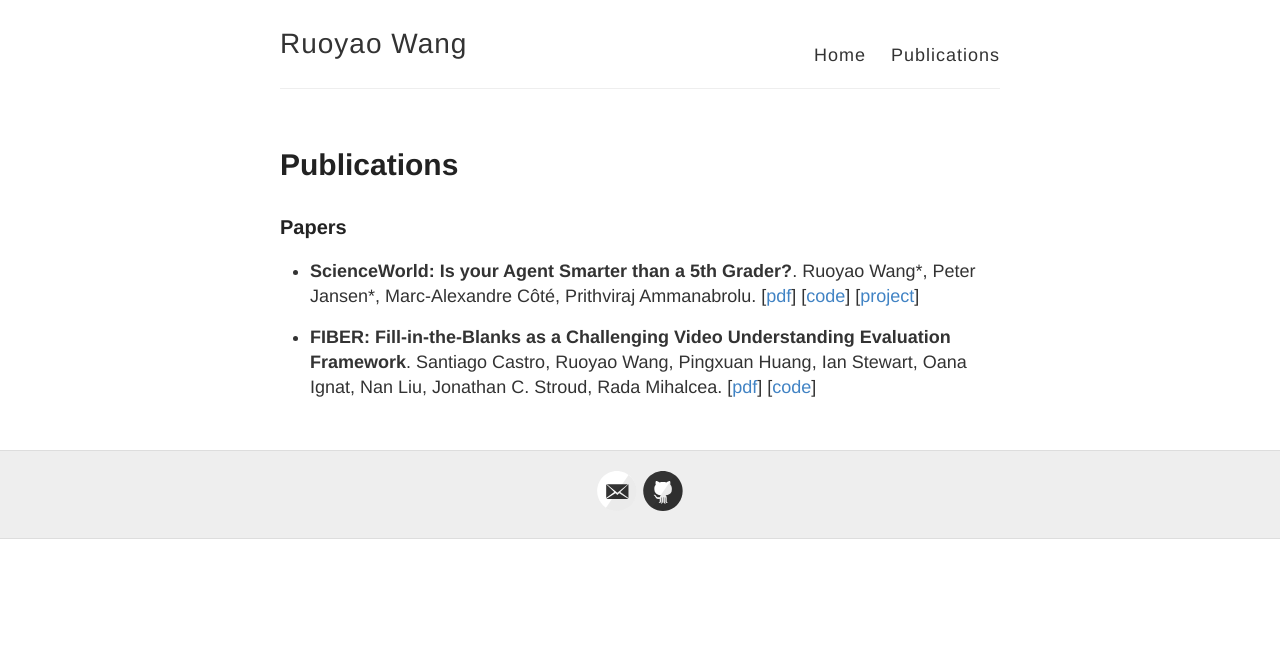
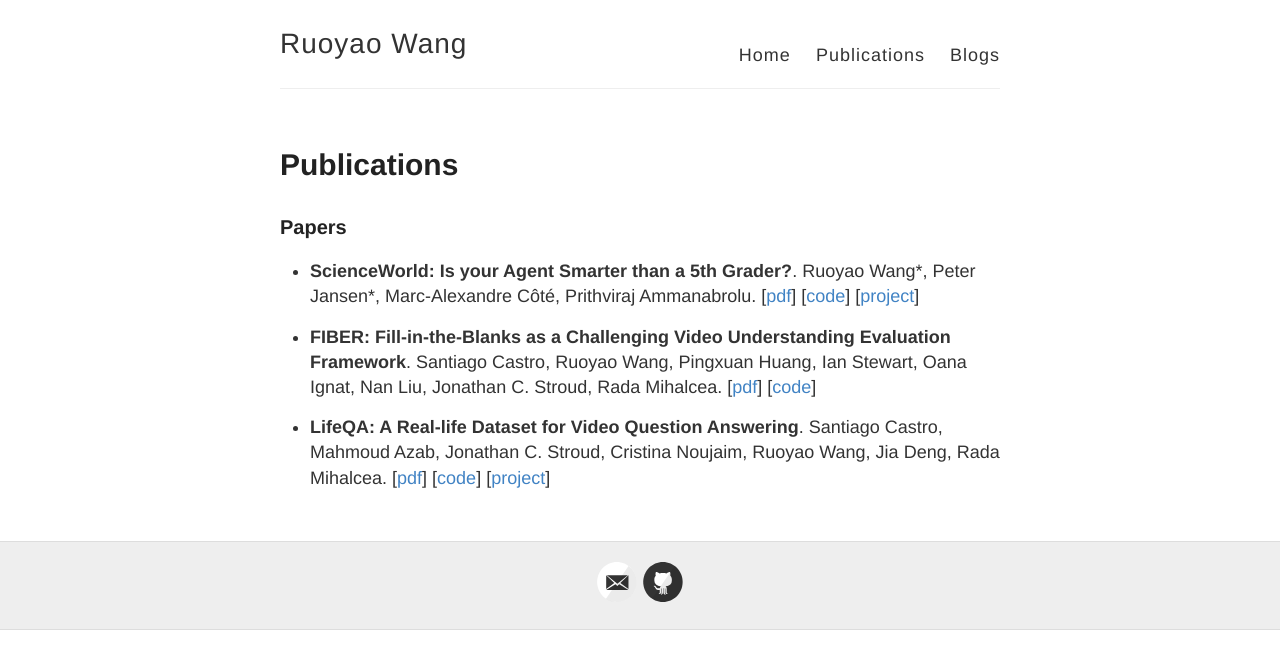
Before and after one commit to ruoyao-wang/wsxzwps.github.io, a Jekyll site: the page built from publications.md, in a window 1280 px wide. Shown: the top 669 px of the page. Built offline with Jekyll 4.4.1, drawn with Linux system fonts in a browser that asks for light colours.

Commit message:
move blogs to a seperate page

```diff
--- a/_layouts/default.html
+++ b/_layouts/default.html
@@ -29,6 +29,7 @@
           <nav>
             <a href="{{ site.baseurl }}/">Home</a>
             <a href="{{ site.baseurl }}/publications">Publications</a>
+            <a href="{{ site.baseurl }}/blogs">Blogs</a>
           </nav>
         </header>
       </div>
--- a/index.html
+++ b/posts.html
@@ -1,5 +1,6 @@
 ---
 layout: default
+permalink: /blogs/
 ---
 
 <div class="posts">
--- a/publications.md
+++ b/publications.md
@@ -17,3 +17,9 @@
 Santiago Castro, Ruoyao Wang, Pingxuan Huang, Ian Stewart, Oana Ignat, Nan Liu, Jonathan C. Stroud, Rada Mihalcea.
 [[pdf](https://arxiv.org/abs/2104.04182)]
 [[code](https://github.com/MichiganNLP/video-fill-in-the-blank)]
+
+- **LifeQA: A Real-life Dataset for Video Question Answering**.
+Santiago Castro, Mahmoud Azab, Jonathan C. Stroud, Cristina Noujaim, Ruoyao Wang, Jia Deng, Rada Mihalcea.
+[[pdf](http://www.lrec-conf.org/proceedings/lrec2020/pdf/2020.lrec-1.536.pdf)]
+[[code](https://github.com/mmazab/LifeQA)]
+[[project](https://lit.eecs.umich.edu/lifeqa/)]
```
Also changed, not shown: index.md (renamed from _posts/2022-3-18-About.md, +2 -1 lines).
